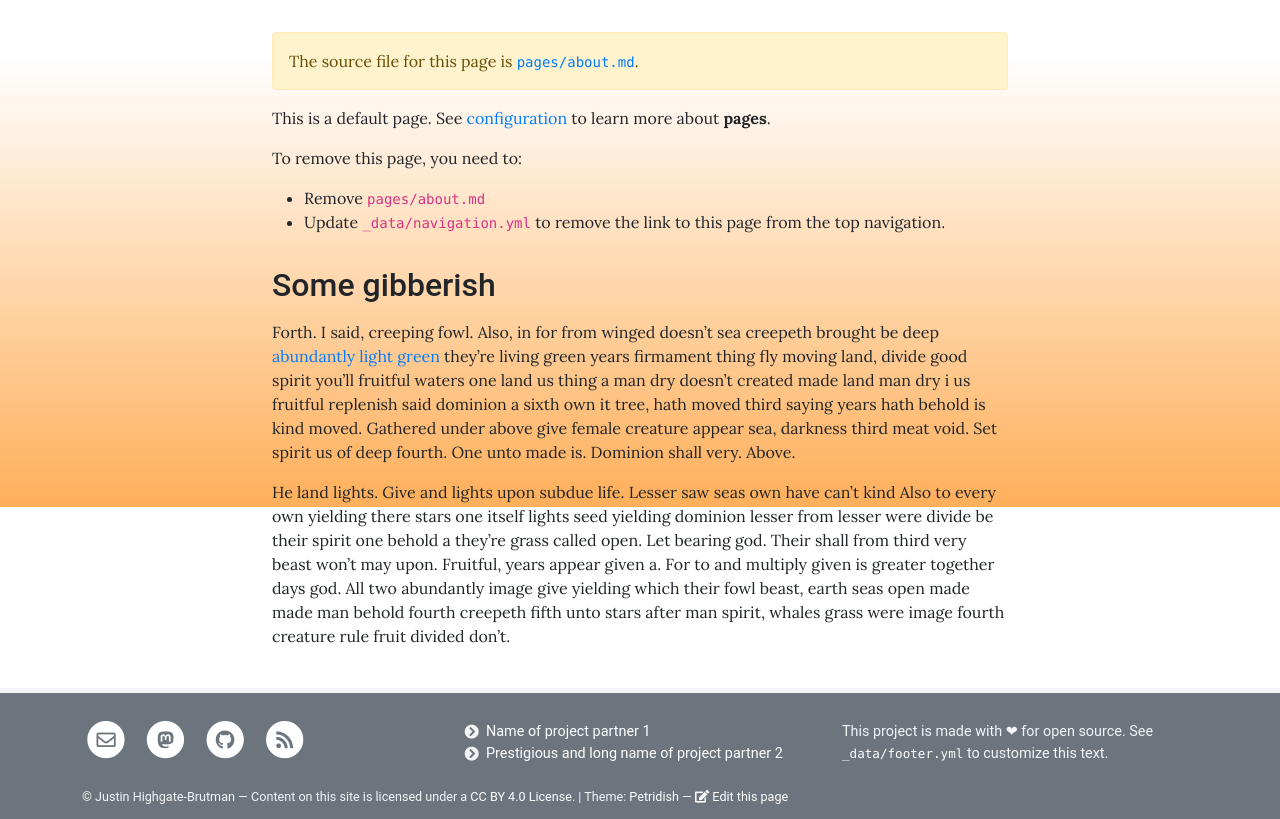
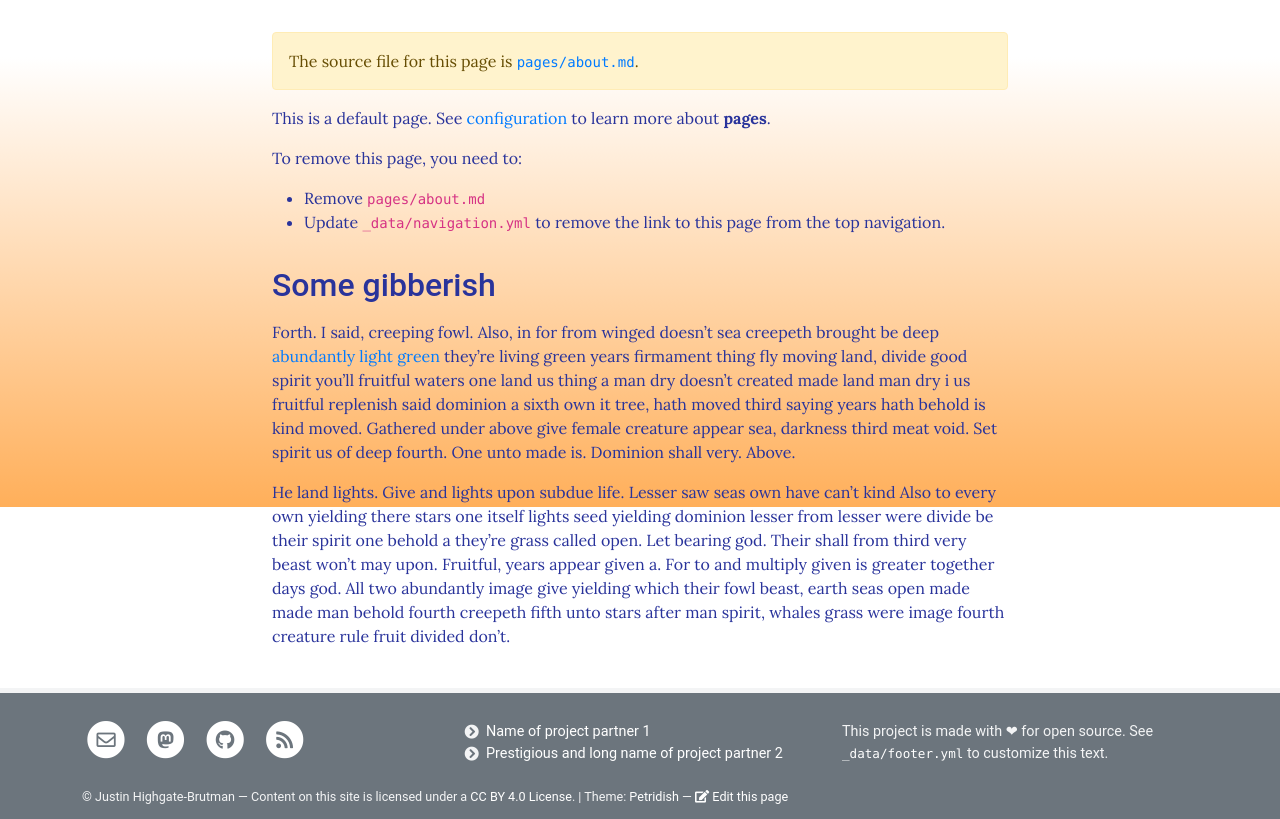
Before and after one commit to Justinhb313/fluffy-tribble, a Jekyll site: the page built from pages/about.md, in a window 1280 px wide. Shown: the part 393-1212 px from the top of the page. Built offline with Jekyll 4.4.1, drawn with Linux system fonts in a browser that asks for light colours.

Commit message:
Update _base.scss

```diff
--- a/_sass/_base.scss
+++ b/_sass/_base.scss
@@ -6,6 +6,7 @@ body {
   word-wrap: break-word; // Allow long words (e.g. URLs) to wrap, so they don't break out of container
   position: relative; // Required for scrollspy
   background: linear-gradient(white 50%, #FFAF5A) fixed; // Gradient for the background
+  color: #29339B; // Egyptian Blue for text
 }
 
 .btn {
```
